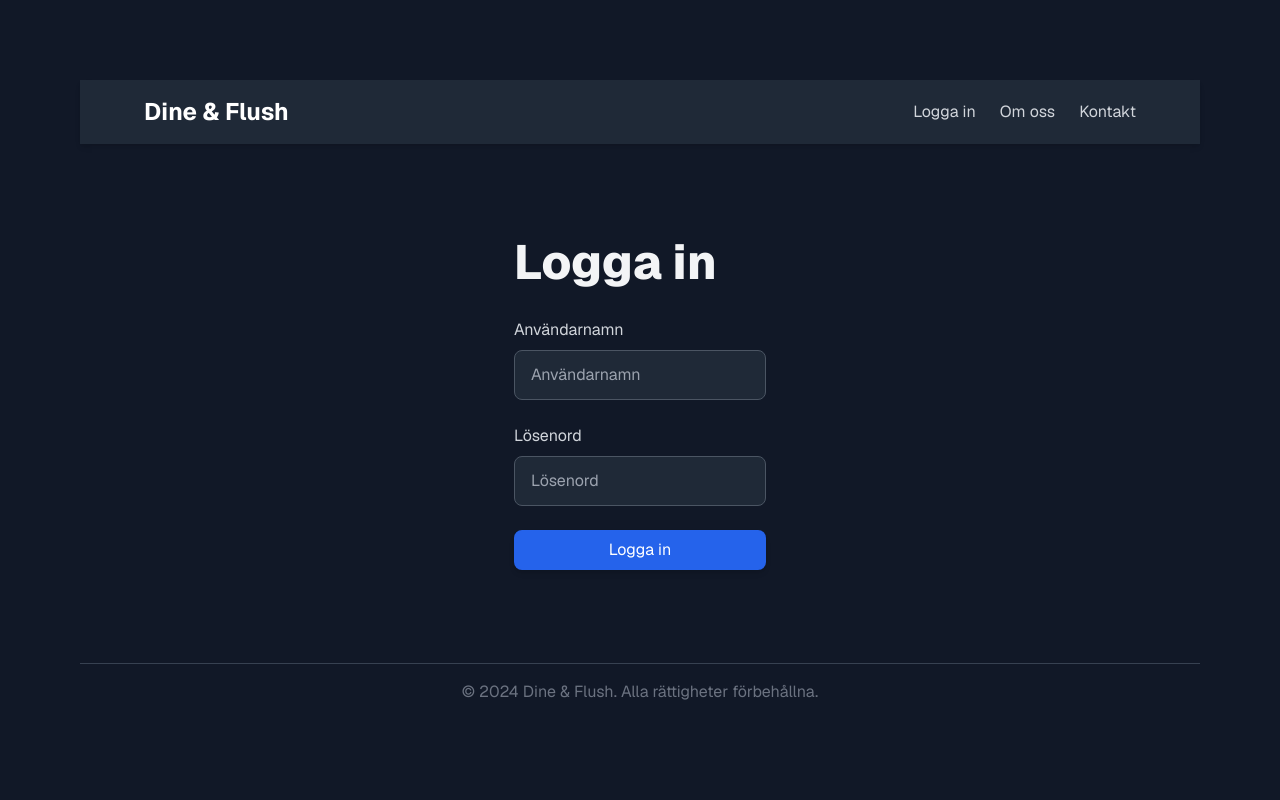
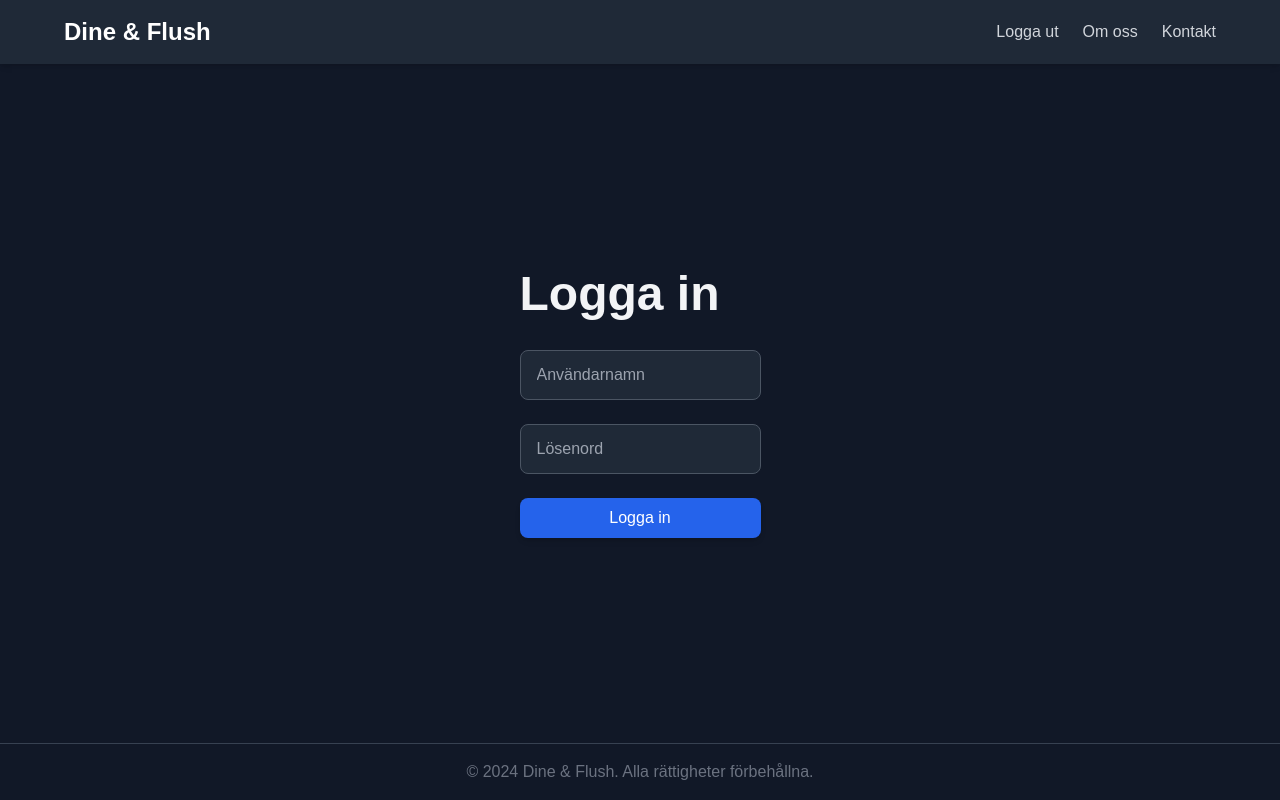
Before and after one commit to Tove-Larsson/Examensarbete-Frontend, a Next.js app: page /sign-in in a window 1280 px wide. Built offline with nearby package versions, Linux system fonts and the light colour scheme.

Commit message:
Add restaurant interface, Create restaurants page and update sign in page

```diff
--- a/app/(authentication)/sign-in/page.tsx
+++ b/app/(authentication)/sign-in/page.tsx
@@ -1,5 +1,6 @@
 "use client"
 
+import Navbar from "@/app/_components/Navbar";
 import { IAuthResponse } from "@/app/_types/IAuthResponse";
 import { IUser } from "@/app/_types/IUser";
 import { useRouter } from "next/navigation";
@@ -15,6 +16,12 @@ export default function SignIn() {
     const { name, value } = event.target;
     setUser((prevData) => ({ ...prevData, [name]: value }));
   }
+
+  const navLinks = [
+    { label: "Logga ut", href: "/" },
+    { label: "Om oss", href: "/about" },
+    { label: "Kontakt", href: "/contact" },
+  ];
 
   function onSubmit(event: FormEvent) {
     event.preventDefault();
@@ -81,23 +88,9 @@ export default function SignIn() {
   }
 
   return (
-    <div className="grid grid-rows-[auto_1fr_auto] items-center justify-items-center min-h-screen p-8 pb-20 gap-16 sm:p-20 font-[family-name:var(--font-geist-sans)] bg-gray-900 text-gray-200">
-      <header className="w-full flex justify-between items-center py-4 px-8 sm:px-16 bg-gray-800 shadow-md">
-        <h1 className="text-2xl font-bold text-white">Dine & Flush</h1>
-        <nav className="flex gap-6">
-          <a href="#features" className="text-gray-300 hover:text-blue-400">
-            Logga in
-          </a>
-          <a href="#about" className="text-gray-300 hover:text-blue-400">
-            Om oss
-          </a>
-          <a href="#contact" className="text-gray-300 hover:text-blue-400">
-            Kontakt
-          </a>
-        </nav>
-      </header>
-
-      <main className="flex flex-col gap-8 row-start-2 items-center sm:items-start">
+    <div className="min-h-screen flex flex-col bg-gray-900 text-gray-200">
+      <Navbar links={navLinks} />
+      <main className="flex-1 flex justify-center items-center p-8 pb-20 sm:p-20">
         <section className="text-center sm:text-left max-w-4xl">
           <h2 className="text-4xl sm:text-5xl font-extrabold text-gray-100">
             Logga in
@@ -107,9 +100,6 @@ export default function SignIn() {
             onSubmit={onSubmit}
           >
             <div className="flex flex-col gap-2">
-              <label htmlFor="username" className="text-gray-300">
-                Användarnamn
-              </label>
               <input
                 type="text"
                 name="username"
@@ -122,9 +112,6 @@ export default function SignIn() {
               />
             </div>
             <div className="flex flex-col gap-2">
-              <label htmlFor="password" className="text-gray-300">
-                Lösenord
-              </label>
               <input
                 type="password"
                 name="password"
--- /dev/null
+++ b/app/_types/IRestaurant.ts
@@ -0,0 +1,6 @@
+export interface IRestaurant {
+    name: string;
+    address: string;
+    city: string;
+    toilet: number;
+  }
--- /dev/null
+++ b/app/restaurants/page.tsx
@@ -0,0 +1,95 @@
+"use client"
+
+import { useEffect, useState } from "react";
+import Footer from "../_components/Footer";
+import Navbar from "../_components/Navbar";
+import { IRestaurant } from "../_types/IRestaurant";
+
+export default function Restaurants() {
+  const [restaurants, setRestaurants] = useState<IRestaurant[]>([]);
+  const [loading, setLoading] = useState(true);
+  const [error, setError] = useState<string | null>(null);
+
+  const navLinks = [
+    { label: "Logga in", href: "/sign-in" },
+    { label: "Om oss", href: "/about" },
+    { label: "Kontakt", href: "/contact" },
+  ];
+
+  useEffect(() => {
+    fetch("http://localhost:8080/restaurant/all", {
+      method: "GET",
+      headers: { "Content-Type": "application/json" },
+    })
+      .then((response) => {
+        if (!response.ok) {
+          throw new Error("Failed to fetch restaurants");
+        }
+        return response.json();
+      })
+      .then((data: IRestaurant[]) => {
+        setRestaurants(data);
+        setLoading(false);
+      })
+      .catch((err) => {
+        console.error("Error fetching restaurants:", err);
+        setError(err.message);
+        setLoading(false);
+      });
+  }, []);
+
+  return (
+    <div className="min-h-screen flex flex-col bg-gray-900 text-gray-200">
+      <Navbar links={navLinks} />
+
+      <main className="flex-1 p-8 sm:p-16">
+        <div className="text-center max-w-4xl mx-auto">
+          <section>
+            <h2 className="text-4xl sm:text-5xl font-extrabold text-gray-100">
+              Restauranger
+            </h2>
+          </section>
+
+          {loading && (
+            <p className="text-center text-gray-400 mt-8">Laddar restauranger...</p>
+          )}
+
+          {error && (
+            <p className="text-center text-red-500 mt-8">
+              Ett fel uppstod: {error}
+            </p>
+          )}
+
+          {!loading && !error && (
+            <section
+              id="restaurants"
+              className="grid grid-cols-1 sm:grid-cols-2 md:grid-cols-3 gap-8 mt-12"
+            >
+              {restaurants.map((restaurant, index) => (
+                <div
+                  key={index}
+                  className="p-6 bg-gray-800 rounded-lg shadow hover:shadow-lg transition duration-300"
+                >
+                  <h3 className="text-2xl font-bold text-gray-100">
+                    {restaurant.name}
+                  </h3>
+                  <p className="text-gray-400 mt-2">
+                    <strong>Adress:</strong> {restaurant.address}
+                  </p>
+                  <p className="text-gray-400">
+                    <strong>Stad:</strong> {restaurant.city}
+                  </p>
+                  <p className="text-gray-400">
+                    <strong>Toalett:</strong>{" "}
+                    {restaurant.toilet ? "Tillgänglig" : "Inte tillgänglig"}
+                  </p>
+                </div>
+              ))}
+            </section>
+          )}
+        </div>
+      </main>
+      <Footer />
+    </div>
+  );
+}
```
